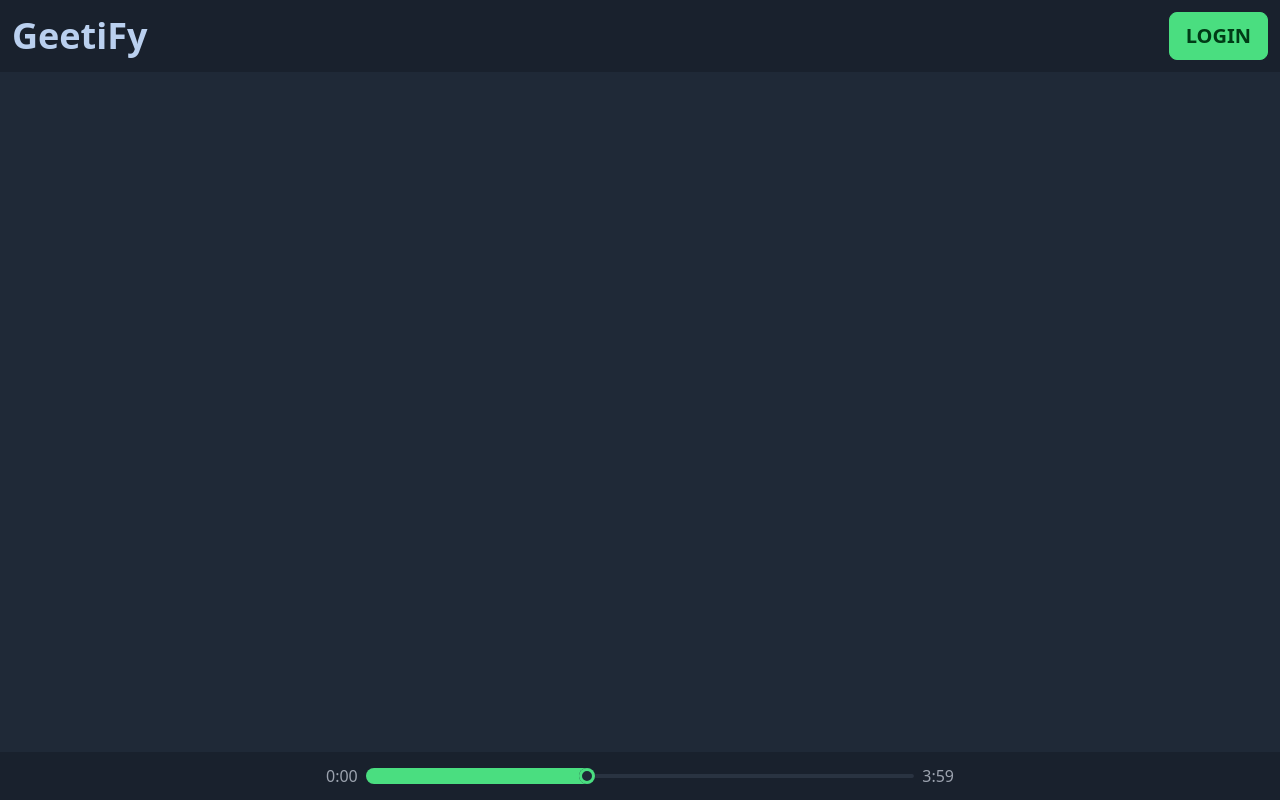
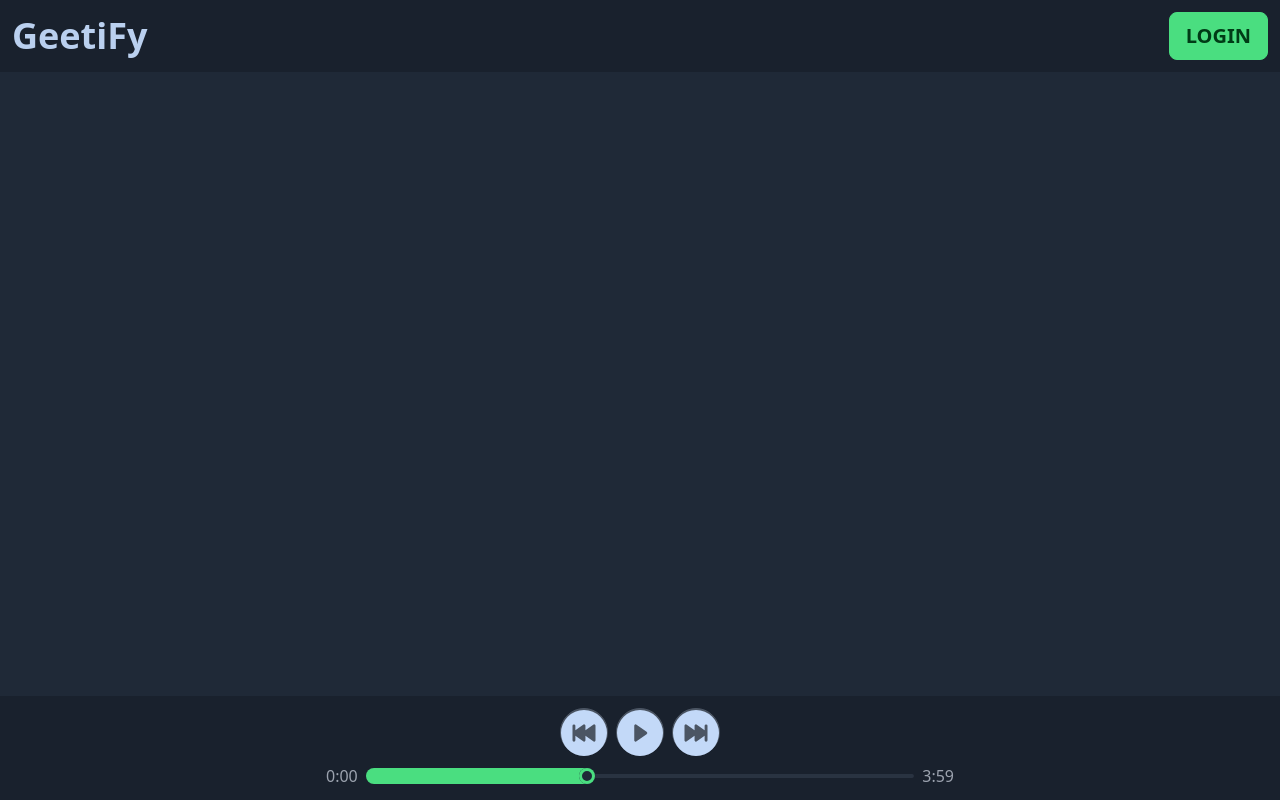
Before and after one commit to a4arpon/geetify, a React (Vite) app: page / in a window 1280 px wide. Built offline with nearby package versions, Linux system fonts and the light colour scheme.

Commit message:
Feature: UI Improvements Added

```diff
--- a/package.json
+++ b/package.json
@@ -15,6 +15,7 @@
     "localforage": "^1.10.0",
     "match-sorter": "^6.3.1",
     "react": "^18.2.0",
+    "react-bootstrap-icons": "^1.10.3",
     "react-dom": "^18.2.0",
     "react-hot-toast": "^2.4.1",
     "react-lazy-load-image-component": "^1.5.6",
--- a/src/components/shared/player/Player.jsx
+++ b/src/components/shared/player/Player.jsx
@@ -1,7 +1,35 @@
+import { useContext } from 'react'
+import {
+  PlayCircleFill,
+  SkipBackwardCircleFill,
+  SkipForwardCircleFill
+} from 'react-bootstrap-icons'
+import { AuthContext } from '../../../contexts/AuthProvider'
+
 const Player = () => {
+  const { user } = useContext(AuthContext)
+  const handlePlayAudio = () => {
+    if (user) {
+      console.log('Yes!, You can play.')
+    } else {
+      console.log("No, You can't play audio.")
+    }
+  }
   return (
     <div className="bottom-0 fixed bg-base-300 w-full p-3 flex   flex-col lg:flex-row justify-center">
-      <div className="lg:w-1/2 w-full flex gap-2 items-center">
+      <div className="lg:w-1/2 w-full flex flex-col gap-2 items-center">
+        <div className="flex gap-2">
+          <button className="btn btn-circle">
+            <SkipBackwardCircleFill size={48} />
+          </button>
+          <button className="btn btn-circle" onClick={handlePlayAudio}>
+            <PlayCircleFill size={48} />
+          </button>
+          <button className="btn btn-circle">
+            <SkipForwardCircleFill size={48} />
+          </button>
+        </div>
+        <div className="flex gap-2 items-center w-full">
           <span className="text-gray-400">0:00</span>
           <input
             type="range"
@@ -13,6 +41,7 @@ const Player = () => {
           <span className="text-gray-400">3:59</span>
         </div>
       </div>
+    </div>
   )
 }
 
```
Also changed, not shown: 1 other file (tests, documents, lock files or other folders). Lines whose indentation alone changed are shown as unchanged.
